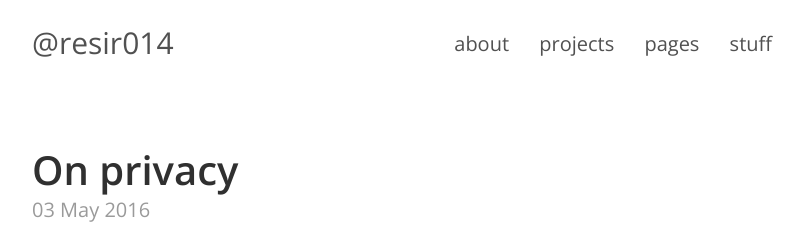
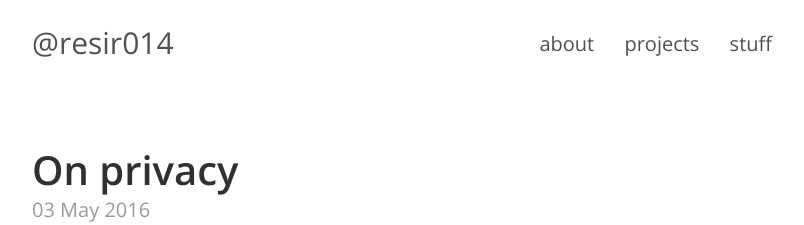
Before and after one commit to resir014/resir014.github.io, a Jekyll site: the page built from index.html, in a window 1280 px wide and 900 px high. Shown: the top 225 px of the window, without its empty margins (238-1042 px from the left). Built offline with Jekyll 4.4.1, drawn with Linux system fonts in a browser that asks for light colours; the list of posts is cut into pages by our own code; comment, search, counter and statistics services are not loaded.

Commit message:
Removed `/pages` from the header nav

```diff
--- a/_config.yml
+++ b/_config.yml
@@ -56,8 +56,6 @@ nav:
     url: /about
   - title: projects
     url: /projects
-  - title: pages
-    url: /pages
   - title: stuff
     url: /etc
 
```
